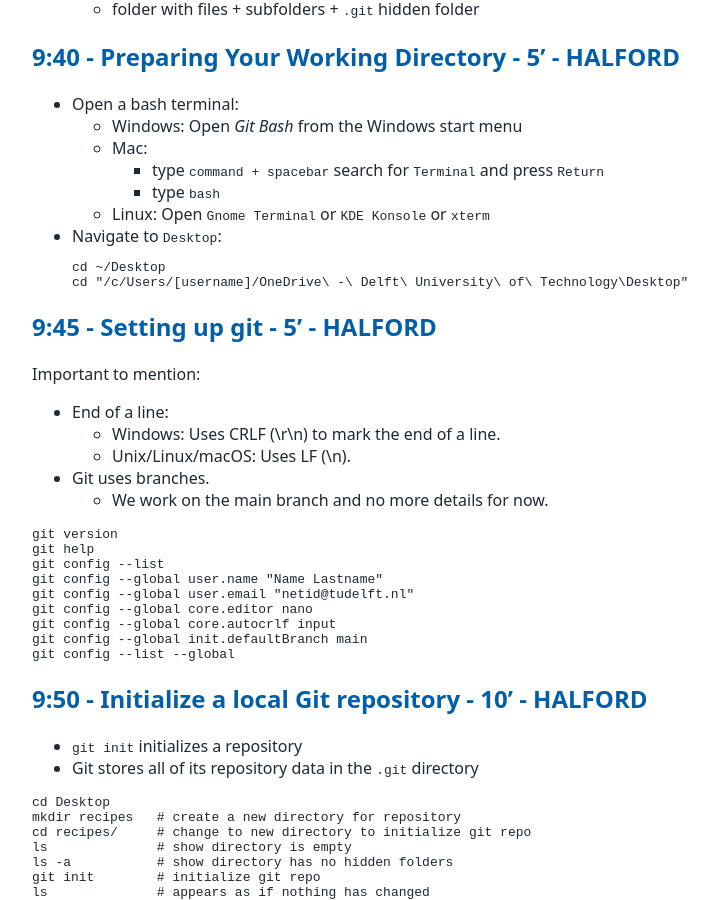
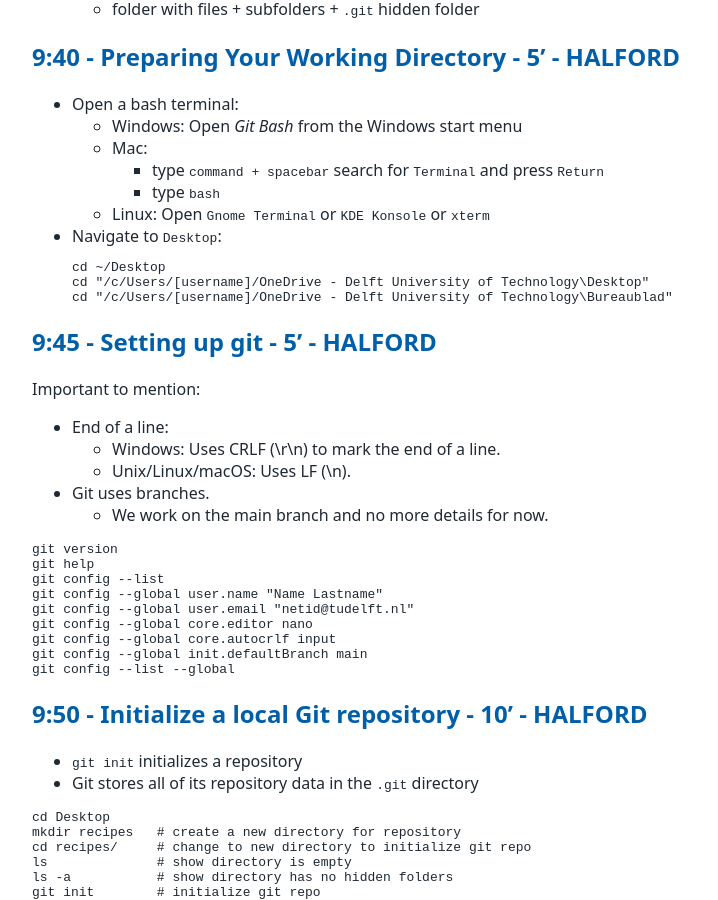
Before and after one commit to tu-delft-library/introduction_to_version_control_with_git, a Jekyll site: the page built from materials_for_trainers/lesson_plan.md, in a window 1280 px wide and 900 px high, scrolled down 700 px. Shown: the whole window, without its empty margins (108-826 px from the left). Built offline with Jekyll 4.4.1, drawn with Linux system fonts in a browser that asks for light colours; our own code applies the rules of GitHub Pages for plain Markdown files.

Commit message:
Add possible links for Desktop

````diff
--- a/materials_for_trainers/lesson_plan.md
+++ b/materials_for_trainers/lesson_plan.md
@@ -32,7 +32,8 @@
 - Navigate to `Desktop`:
 ```console
 cd ~/Desktop
-cd "/c/Users/[username]/OneDrive\ -\ Delft\ University\ of\ Technology\Desktop"
+cd "/c/Users/[username]/OneDrive - Delft University of Technology\Desktop"
+cd "/c/Users/[username]/OneDrive - Delft University of Technology\Bureaublad"
 ```
 
 ## 9:45 - Setting up git - 5' - HALFORD
````
